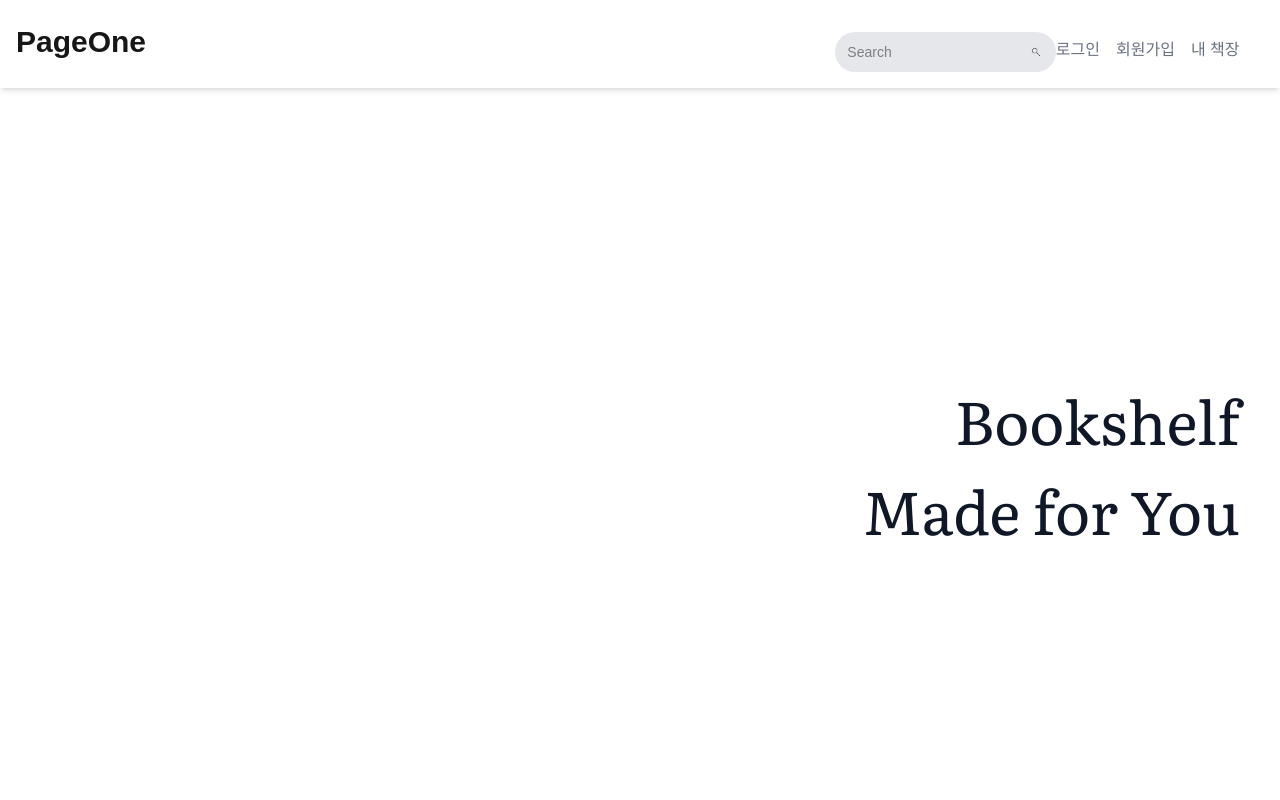
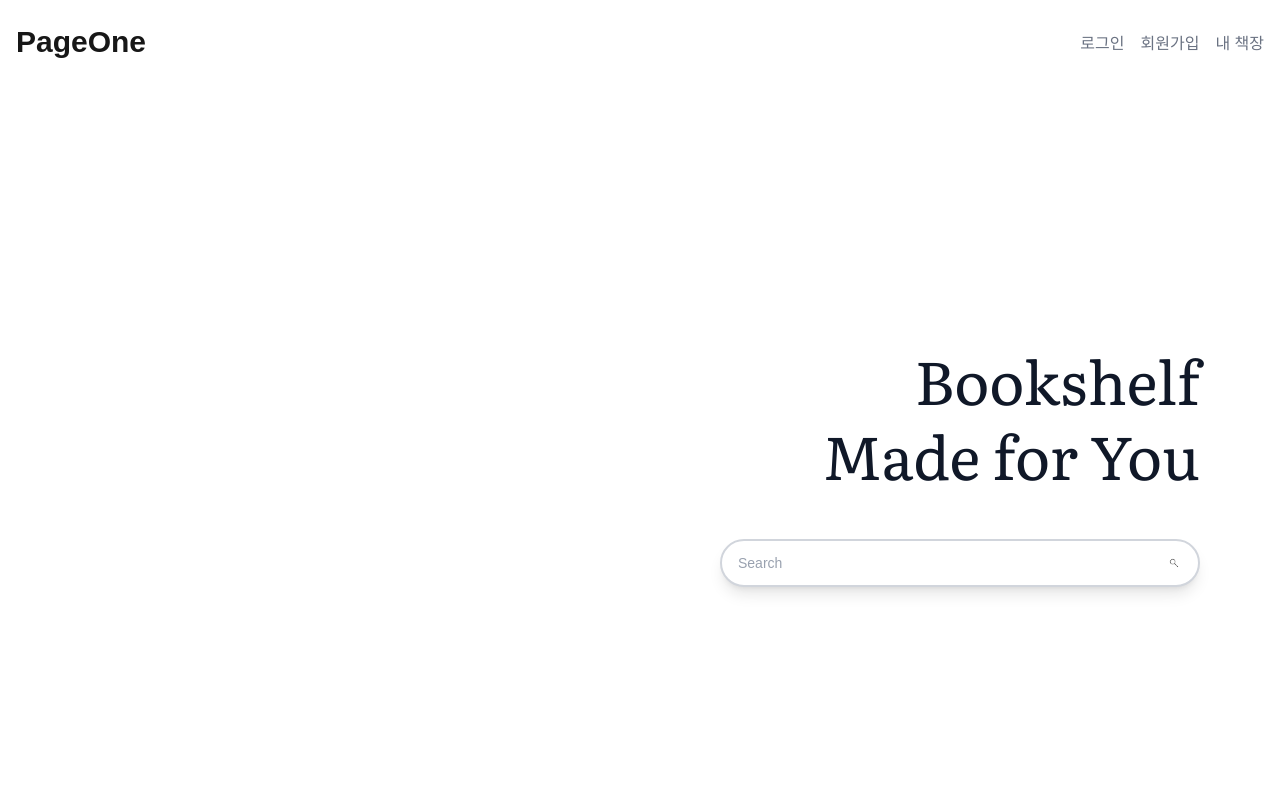
Before and after one commit to yurim1205/pageone, a Next.js app in the folder pageone/: page / in a window 1280 px wide. Shown: the top 800 px of the page. Built offline with nearby package versions, Linux system fonts and the light colour scheme; no server answers.

Commit message:
feat: 푸터 추가

```diff
--- a/pageone/src/app/layout.tsx
+++ b/pageone/src/app/layout.tsx
@@ -4,6 +4,7 @@ import { Geist, Geist_Mono } from "next/font/google";
 import "./globals.css";
 import Header from "@/components/header";
 import Providers from "@/components/providers";
+import Footer from "@/components/footer";
 
 const geistSans = Geist({
   variable: "--font-geist-sans",
@@ -18,10 +19,13 @@ const geistMono = Geist_Mono({
 export default function RootLayout({ children }: { children: React.ReactNode }) {
   return (
     <html lang="en" className={`${geistSans.variable} ${geistMono.variable}`}>
-      <body>
+       <body className="min-h-screen flex flex-col">
         <Providers>
           <Header />
-          <main className="pt-16">{children}</main>
+          <main className="flex-1 pt-16">
+            {children}
+          </main>
+          <Footer />
         </Providers>
       </body>
     </html>
--- a/pageone/src/app/page.tsx
+++ b/pageone/src/app/page.tsx
@@ -1,14 +1,27 @@
 'use client';
 import { literata } from '@/app/font/literata';
+import SearchBar from 'components/search/searchBar';
+import { useRouter } from 'next/navigation';
+import Footer from 'components/footer';
 
 export default function HomePage() {
+  const router = useRouter();
+
+  const handleSearch = (query: string) => {
+    if (!query.trim()) return;
+    router.push(`/search?query=${encodeURIComponent(query)}`);
+  };
+
   return (
-    <div className={`${literata.variable} min-h-screen flex flex-col items-center justify-center bg-white`}>
-      <div className="flex flex-col items-right mr-20 justify-center w-full h-full">
-        <h1 className="font-literata text-[60px] text-gray-900 text-right">
+    <div className={`${literata.variable} min-h-screen flex flex-col items-end mr-20 justify-center bg-white`}>
+       <div className="flex flex-col items-end space-y-6">
+        <h1 className="font-literata text-[60px] text-gray-900 text-right leading-tight mb-10">
           Bookshelf<br />Made for You
         </h1>
+
+        <SearchBar onSearch={handleSearch} isMain={true}/>
       </div>
+      {/* <Footer /> */}
     </div>
   );
 }
--- a/pageone/src/components/footer.tsx
+++ b/pageone/src/components/footer.tsx
@@ -0,0 +1,13 @@
+'use client';
+
+import Link from 'next/link';
+
+export default function Footer() {
+  return (
+    <footer className="w-full bg-gray-300 py-6 px-8text-center text-gray-600 text-sm h-30">
+        <div className="flex justify-center items-center mt-5">
+            © 2025. Lee Yurim. All rights reserved.
+        </div>
+    </footer>
+  );
+}
--- a/pageone/src/components/header.tsx
+++ b/pageone/src/components/header.tsx
@@ -2,12 +2,13 @@
 
 import Link from 'next/link';
 import SearchBar from 'components/search/searchBar';
-import { useRouter } from 'next/navigation';
+import { useRouter, usePathname } from 'next/navigation';
 import { useAuthStore } from '@/store/useAuthStore';
 import { useState } from 'react';
 
 export default function Header() {
   const router = useRouter();
+  const pathname = usePathname(); // 현재 경로 가져옴
   const { user, logout } = useAuthStore();
   const [isModalOpen, setIsModalOpen] = useState(false);
 
@@ -23,20 +24,22 @@ export default function Header() {
   };
 
   return (
-    <header className="w-full fixed top-0 left-0 z-50 bg-white shadow-md">
+    <header
+    className={`w-full fixed top-0 left-0 z-50 bg-white ${
+      pathname === '/' ? '' : 'shadow-md'
+    }`}
+  >
       <div className="max-w-full mx-auto flex justify-between mt-2 p-4">
         {/* 로고 */}
         <Link href="/">
           <h1 className="text-3xl font-bold">PageOne</h1>
         </Link>
 
-        <nav className="flex space-x-4 ">
-          <SearchBar onSearch={handleSearch} />
+        <nav className="flex items-center space-x-4 ml-auto">
+          {pathname !== '/' && <SearchBar onSearch={handleSearch} />}
 
           {user ? (
-            // 로그인된 상태
-            <>
-            <div className="flex items-center space-x-4 w-full">
+            <div className="flex items-center space-x-4">
               <span className="text-gray-500">
                 <span className="text-black">{user.name}</span>님
               </span>
@@ -50,12 +53,8 @@ export default function Header() {
                 내 책장
               </Link>
             </div>
-
-            </>
           ) : (
-            // 로그아웃된 상태
-            <>
-            <div className="flex items-center space-x-4 w-full">
+            <div className="flex items-center space-x-4">
               <Link href="/login" className="text-gray-500 hover:text-black mt-1">
                 로그인
               </Link>
@@ -65,8 +64,7 @@ export default function Header() {
               <Link href="/scrap" className="text-gray-500 hover:text-black mt-1">
                 내 책장
               </Link>
-              </div>
-            </>
+            </div>
           )}
         </nav>
       </div>
--- a/pageone/src/components/search/searchBar.tsx
+++ b/pageone/src/components/search/searchBar.tsx
@@ -1,23 +1,26 @@
 'use client';
 import React, { FC, useState, FormEvent } from "react";
-import { useRouter } from "next/navigation";
 
 interface SearchBarProps {
   onSearch: (query: string) => void;
+  isMain?: boolean;
 }
 
-  const SearchBar: FC<SearchBarProps> = ({ onSearch }) => {
+const SearchBar: FC<SearchBarProps> = ({ onSearch, isMain = false }) => {
   const [query, setQuery] = useState("");
 
   const handleSubmit = (e: FormEvent) => {
     e.preventDefault();
-      onSearch(query); // 부모에서 전달한 함수 호출
+    onSearch(query);
   };
 
   return (
     <form
       onSubmit={handleSubmit}
-      className="relative mt-2 flex items-center bg-gray-200 rounded-full px-3 w-full max-w-[300px] mx-auto h-10"
+      className={`
+        relative mt-2 flex items-center rounded-full px-4 h-12
+        ${isMain ? 'w-[480px] bg-white shadow-lg border-2 border-gray-300 hover:scale-105 transition-all duration-500' : 'w-[300px] bg-gray-200'}
+      `}
     >
       <label htmlFor="searchInput" className="sr-only">Search</label>
       <input
@@ -27,18 +30,16 @@ interface SearchBarProps {
         value={query}
         onChange={(e) => setQuery(e.target.value)}
         placeholder="Search"
-            className="w-full h-full pr-10 rounded-full bg-gray-200 border-none outline-none text-sm"
+        className={`
+          w-full h-full pr-10 rounded-full border-none outline-none text-sm
+          ${isMain ? 'bg-white text-black placeholder-gray-400' : 'bg-gray-200'}
+        `}
       />
-
       <button
         type="submit"
-          className="absolute right-2 flex items-center justify-center w-6 h-6"
+        className="absolute right-3 flex items-center justify-center w-6 h-6"
       >
-          <img
-            src="/icon/search.png"
-            alt="Search"
-            className="w-5 h-5"
-          />
+        <img src="/icon/search.png" alt="Search" className="w-5 h-5" />
       </button>
     </form>
   );
```
Lines whose indentation alone changed are shown as unchanged.
